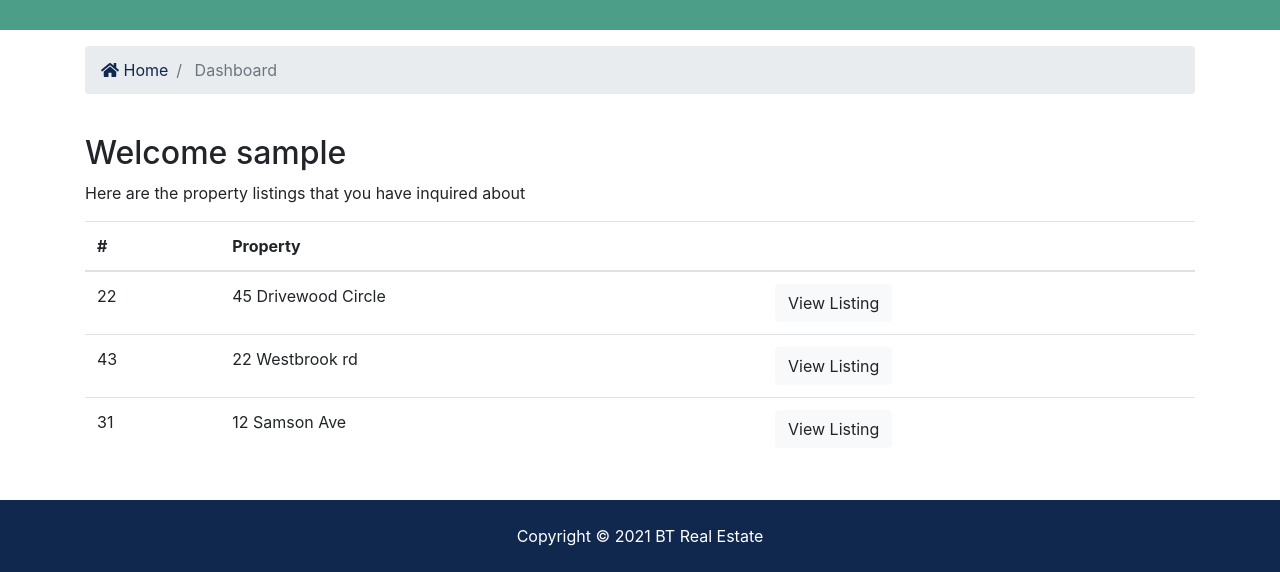
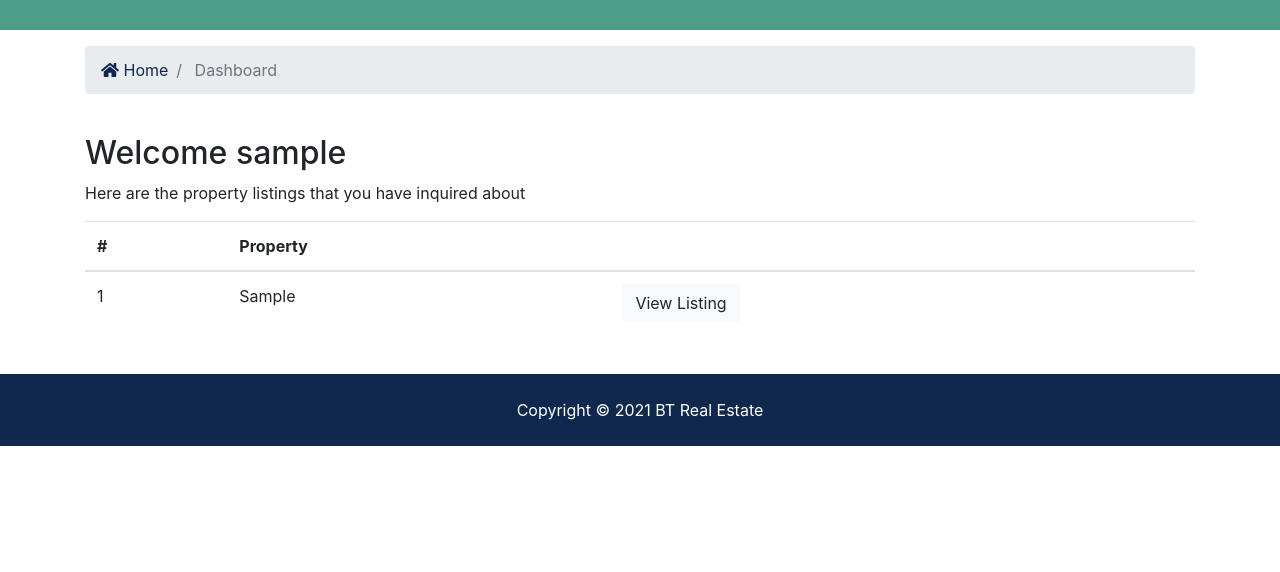
Before and after one commit to Kiran-Karandikar/django-real-estate, a Django app: page /account/dashboard in a window 1280 px wide. Shown: the part 315-887 px from the top of the page. After the commit the page ends 761 px from the top, so only its background shows below. Run offline with Django 3.2, Linux system fonts and the light colour scheme; a user stored in the database is signed in; tables that the repository leaves empty hold one stand-in row (values such as "Sample post"); some libraries are stand-ins or nearby versions.

Commit message:
Bug fixes, complete application

```diff
--- a/accounts/views.py
+++ b/accounts/views.py
@@ -1,6 +1,8 @@
 from django.contrib import auth, messages
 from django.contrib.auth.models import User
 from django.shortcuts import redirect, render
+
+from contacts.models import Contacts
 
 
 # Create your views here.
@@ -104,4 +106,10 @@ def dashboard(request):
     Returns:
 
     """
-    return render(request, "accounts/dashboard.html")
+    get_user_inquiries = Contacts.objects.filter(
+        user_id = int(request.user.id)).order_by("-contact_date")
+
+    context = {
+            "user_inquiries": get_user_inquiries
+    }
+    return render(request, "accounts/dashboard.html", context)
--- a/contacts/admin.py
+++ b/contacts/admin.py
@@ -9,8 +9,9 @@ class ContactsAdmin(admin.ModelAdmin):
     # Docstring
     """
     list_per_page = 25
-    list_display = ("id", "contact_date", "listing", "name", "email", "phone")
-    list_display_links = ("id", "name")
+    list_display = (
+    "id", "user_id", "name", "contact_date", "listing", "email", "phone")
+    list_display_links = ("id", "name", "user_id")
     search_fields = ("name", "email", "phone")
     list_filter = ("listing",)
 
--- a/templates/accounts/dashboard.html
+++ b/templates/accounts/dashboard.html
@@ -39,6 +39,7 @@
             <div class="row">
                 <div class="col-md-12">
                     <h2>Welcome {{ user.username }}</h2>
+                    {% if user_inquiries %}
                         <p>Here are the property listings that you have inquired about</p>
                         <table class="table">
                             <thead>
@@ -49,29 +50,23 @@
                             </tr>
                             </thead>
                             <tbody>
+                            {% for inquiry in user_inquiries %}
                                 <tr>
-                            <td>22</td>
-                            <td>45 Drivewood Circle</td>
+                                    <td>{{ inquiry.id }}</td>
+                                    <td>{{ inquiry.listing }}</td>
                                     <td>
-                                <a class="btn btn-light" href="#">View Listing</a>
+                                        <a class="btn btn-light" href="{% url 'ind_listing' inquiry.listing_id %}">
+                                            View Listing
+                                        </a>
                                     </td>
                                 </tr>
-                        <tr>
-                            <td>43</td>
-                            <td>22 Westbrook rd</td>
-                            <td>
-                                <a class="btn btn-light" href="#">View Listing</a>
-                            </td>
-                        </tr>
-                        <tr>
-                            <td>31</td>
-                            <td>12 Samson Ave</td>
-                            <td>
-                                <a class="btn btn-light" href="#">View Listing</a>
-                            </td>
-                        </tr>
+                            {% endfor %}
                             </tbody>
                         </table>
+                    {% else %}
+                        <p>You have not made any inquiries</p>
+                    {% endif %}
+
                 </div>
             </div>
         </div>
```
Also changed, not shown: btre/settings.py (+11 -0 lines), contacts/views.py (+8 -1 lines). Lines whose indentation alone changed are shown as unchanged.
